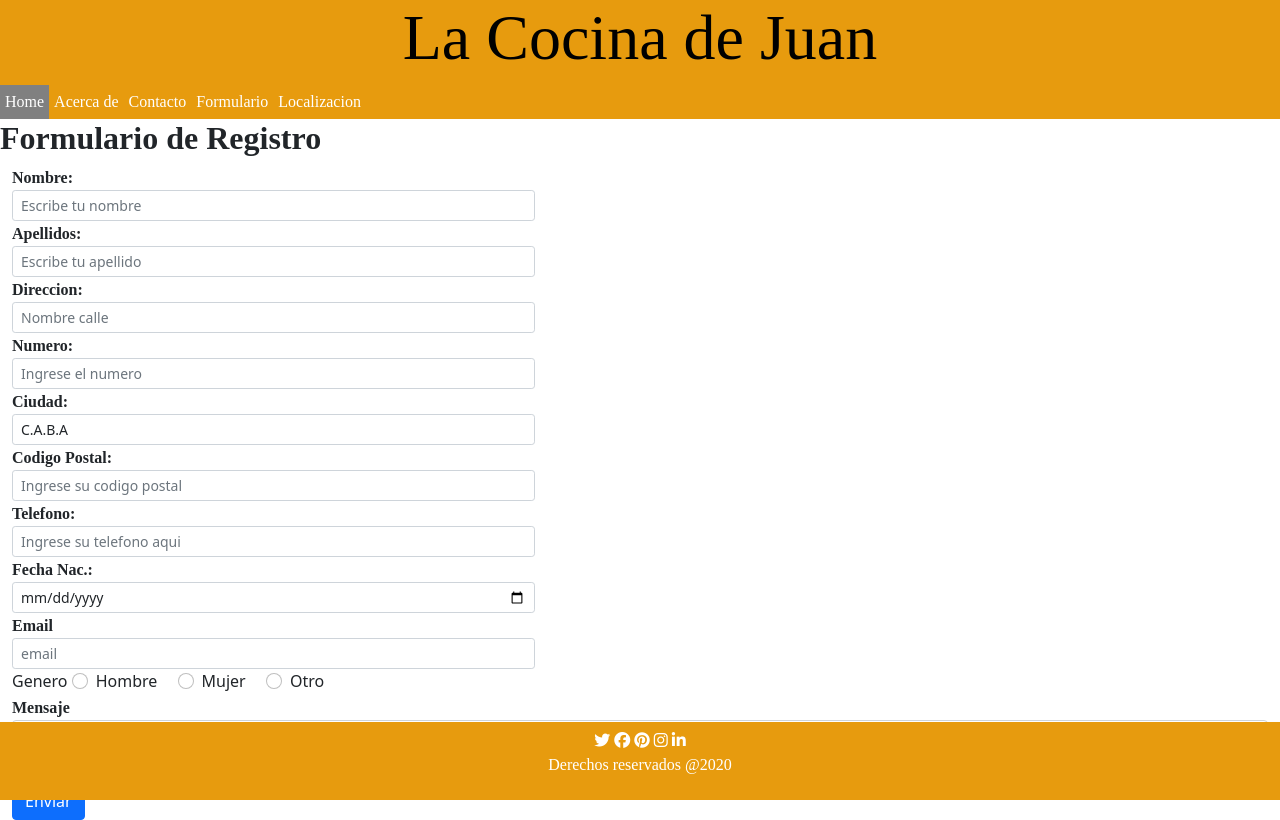
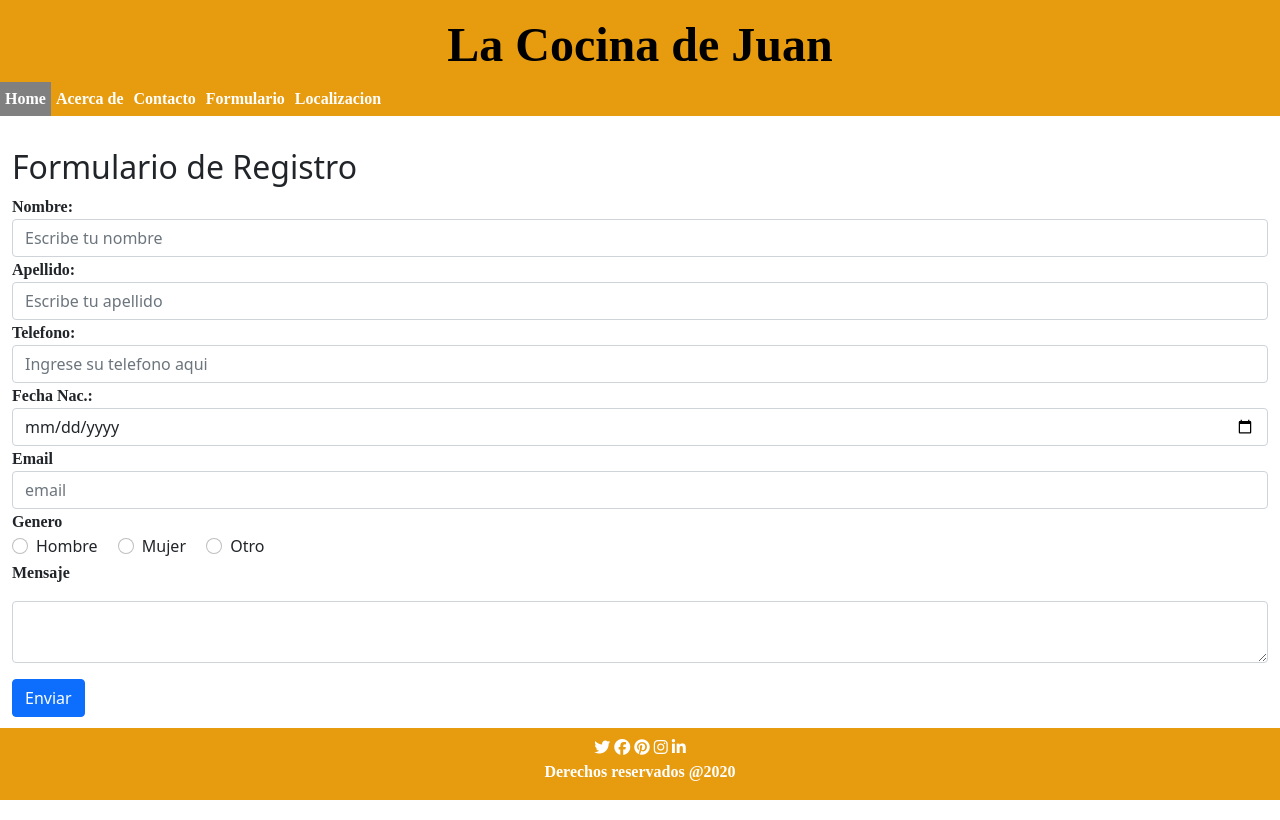
Before and after one commit to pgrl77/miWebpgrl, a plain HTML site: page form.html in a window 1280 px wide. Drawn offline with nearby package versions, Linux system fonts and the light colour scheme; a web font is replaced by a local one.

Commit message:
Actualizado

```diff
--- a/estilos/miestilo.css
+++ b/estilos/miestilo.css
@@ -1,25 +1,28 @@
-
-
-*{
+* {
   box-sizing: border-box;
 
 }
 
-body{
+body {
   margin: 0;
   padding: 0;
   flex-wrap: wrap;
 }
 
-header{
-    background-color:rgb(231, 155, 14);
-    color:black;
+header {
+  width: 100%;
+  background-color: rgb(231, 155, 14);
+  color: black;
   text-align: center;
+  margin: 0;
+  padding-top: 1rem;
 }
-h1{
-  font-size: 4rem;
-  margin-top: auto;
+
+h1 {
+  font-size: 3rem;
   font-family: 'Crimson Text', serif;
+  font-weight: bold;
+
 }
 
 ul.topnav {
@@ -27,74 +30,129 @@ h1{
   margin: 0;
   list-style-type: none;
   overflow: hidden;
-    background-color:rgb(231, 155, 14);
+  background-color: rgb(231, 155, 14);
 }
 
-  ul.topnav li {float: left;}
+ul.topnav li {
+  float: left;
+}
 
 ul.topnav li a {
+  width: 100%;
   display: block;
   color: white;
   text-align: center;
-    padding: 5px 5px ;
+  padding: 5px 5px;
   text-decoration: none;
   font-size: 1rem;
   font-family: 'Crimson Text', serif;
+  font-weight: bold;
 
 }
 
-  ul.topnav li a:hover:not(.active) {background-color:grey;
+ul.topnav li a:hover:not(.active) {
+  background-color: grey;
 }
 
-  ul.topnav li a.active {background-color:grey}
+ul.topnav li a.active {
+  background-color: grey
+}
 
-  ul.topnav li.right {float: right;}
+ul.topnav li.right {
+  float: right;
+}
 
 @media screen and (max-width: 600px) {
+
   ul.topnav li.right,
-    ul.topnav li {float: none;}
+  ul.topnav li {
+    float: none;
+  }
 }
 
-footer{
+footer {
   width: 100%;
-    background-color:rgb(231, 155, 14);
+  margin:auto;
+  padding-top: 0.5rem;
+  padding-bottom: 0;
+  background-color: rgb(231, 155, 14);
   color: white;
   text-align: center;
-    position: fixed;
+  position:fixed;
   left: 0;
   bottom: 0;
-    padding: 7px;
-    margin:auto;
   font-family: 'Crimson Text', serif;
+  font-weight: bold;
+
+
+}
+
+.carousel-inner img {
+  width: 600px;
+  color: #000;
+}
+
+.carousel-caption h4,
+.carousel-item {
+  color: black;
+  text-align: center;
+  font-family: 'Crimson Text', serif;
+  font-weight: bold;
+  padding-top: 1%;
 }
 
 
-
-.carousel-inner img {
-    width:600px;
-   margin: auto;
-   color: #000;
-
-
-  }
-  .carousel-caption,.carousel-item{
-      color:black;
-      text-align: center;
-      font-family: 'Crimson Text', serif;
+iframe {
+  display: block;
+  margin-left: 20%;
+  margin-top: 5%;
 
 }
 
-
-iframe{
-    display: block;
-    margin-left: 20%;
-    margin-top: 10%;
+.control-label {
+  font-family: 'Crimson Text', serif;
+  font-weight: bold;
 
 }
 
+.formulario{
+  padding-bottom: 2rem;
+  padding-top: 2rem;
 
-.control-label,h2{
+}
 
+.desc {
+  padding: 15px;
+  text-align: center;
+}
+.column {
+  float: left;
+  width: 50%;
+  padding: 20px;
+  }
+
+.subtitulo{
+font-family: 'Crimson Text', serif;
+text-align: center;
+
+}
+
+.titulo {
   font-family: 'Crimson Text', serif;
   font-weight: bold;
+  text-align: center ;
+  padding: 20px;
 }
+
+@media screen and (max-width: 600px) {
+  .column {
+    width: 100%;
+  }
+}
+@media screen and (max-width: 600px) {
+  .center{
+    width: 100%;
+    float: left;
+
+  }
+}
--- a/form.html
+++ b/form.html
@@ -17,10 +17,12 @@
   <title>Registro</title>
 </head>
 
-<body >
+<body>
+
    <header>
 
     <h1> La Cocina de Juan </h1>
+
     <nav>
        <ul class="topnav">
         <li><a class="active" href="index.html">Home</a></li>
@@ -33,95 +35,80 @@
     </nav>
 
   </header>
-  <h2>Formulario de Registro</h2>
 
-  <div class="container-fluid">
 
-    <form action="#" target="" method="get" name="formDatosPersonales">
+  <div class="container-fluid mb-5 formulario" >
+
+    <h2>Formulario de Registro</h2>
+    <form action="#" >
       <div class="form-group">
-        <label class="control-label col-sm-1" for="nombre">Nombre: </label>
-        <div class="col-sm-5">
-          <input class="form-control form-control-sm" type="text" name="nombre" id="nombres" placeholder="Escribe tu nombre" />
+        <label class="control-label col-xs-1" for="nombre">Nombre: </label>
+        <div class="col-xs-3">
+          <input class="form-control form-control-xs" type="text" name="nombre" id="nombres" placeholder="Escribe tu nombre" />
         </div>
       </div>
       <div class="form-group">
-        <label class="control-label col-sm-1" for="apellidos">Apellidos: </label>
-        <div class="col-sm-5">
-          <input class="form-control form-control-sm" type="text" name="apellidos" id="apellidos" placeholder="Escribe tu apellido" />
+        <label class="control-label col-xs-1" for="apellidos">Apellido: </label>
+        <div class="col-xs-3">
+          <input class="form-control form-control-xs" type="text" name="apellidos" id="apellidos" placeholder="Escribe tu apellido" />
         </div>
       </div>
-      <div class="form-group">
-        <label class="control-label col-sm-1" for="Direccion">Direccion: </label>
-        <div class="col-sm-5">
-          <input class="form-control form-control-sm" type="text" name="calle" id="calle" placeholder="Nombre calle" />
-        </div>
-      </div>
-      <div class="form-group">
-        <label class="control-label col-sm-1" for="numero">Numero: </label>
-        <div class="col-sm-5">
-          <input class="form-control form-control-sm" type="text" name="numero" id="numero" placeholder="Ingrese el numero" />
-        </div>
-      </div>
-      <div class="form-group">
-        <label class="control-label col-sm-1" for="ciudad">Ciudad: </label>
-        <div class="col-sm-5">
-          <input class="form-control form-control-sm" type="text" name="ciudad" id="ciudad" value="C.A.B.A" />
-        </div>
-      </div>
-      <div class="form-group">
-      <label class="control-label col-sm-1" for="codigo"> Codigo Postal: </label>
-      <div class="col-sm-5">
-        <input class="form-control form-control-sm" type="text" name="codigo postal" id="codigo postal"
-          placeholder="Ingrese su codigo postal" />
-      </div>
-  </div>
+
   <div class="form-group">
-    <label class="control-label col-sm-1" for="telefono"> Telefono: </label>
-    <div class="col-sm-5">
-      <input class="form-control form-control-sm" type="text" name="telefono" id="telefono" placeholder="Ingrese su telefono aqui" />
+    <label class="control-label col-xs-1" for="telefono"> Telefono: </label>
+    <div class="col-xs-3">
+      <input class="form-control form-control-xs" type="text" name="telefono" id="telefono" placeholder="Ingrese su telefono aqui" />
     </div>
   </div>
   <div class="form-group">
-    <label class="control-label col-sm-1" for="f.nac"> Fecha Nac.: </label>
-    <div class="col-sm-5">
-      <input class="form-control form-control-sm" type="date" name="fecha nac" id="fecha nac" placeholder="Fecha Nac:">
+    <label class="control-label col-xs-1" for="f.nac"> Fecha Nac.: </label>
+    <div class="col-xs-3">
+      <input class="form-control form-control-xs" type="date" name="fecha nac" id="fecha nac" placeholder="Fecha Nac:">
     </div>
   </div>
   <div class="form-group">
-    <label class="control-label col-sm-1" for="email">Email</label>
-    <div class="col-sm-5">
-      <input class="form-control form-control-sm" type="email" name="email" id="email" placeholder="email" required />
+    <label class="control-label col-xs-1" for="email">Email</label>
+    <div class="col-xs-3">
+      <input class="form-control form-control-xs" type="email" name="email" id="email" placeholder="email" required />
     </div>
   </div>
+   <div class="form-group">
+     <label for="Genero" class="control-label col-xs-2">Genero</label>
+     <div>
+  <div class="form-check form-check-inline">
 
-  <div class="form-group">
-    <label for="inlineRadio1">Genero</label>
-    <div class="form-check form-check-inline">
-   <input class="form-check-input" type="radio" name="genero" id="Hombre" value="Hombre">
-      <label class="form-check-label" for="inlineRadio1">Hombre</label>
-    </div>
-    <div class="form-check form-check-inline">
-      <input class="form-check-input" type="radio" name="genero" id="Mujer" value="Mujer">
-      <label class="form-check-label" for="inlineRadio2">Mujer</label>
-    </div>
-    <div class="form-check form-check-inline">
-      <input class="form-check-input" type="radio" name="genero" id="Otro" value="Otro">
-      <label class="form-check-label" for="inlineRadio3">Otro</label>
+    <input class="form-check-input" type="radio" name="inlineRadioOptions" id="inlineRadio1" value="hombre">
+    <label class="form-check-label" for="inlineRadio1">Hombre</label>
+  </div>
+  <div class="form-check form-check-inline">
+    <input class="form-check-input" type="radio" name="inlineRadioOptions" id="inlineRadio2" value="mujer">
+    <label class="form-check-label" for="inlineRadio2">Mujer</label>
+  </div>
+  <div class="form-check form-check-inline">
+    <input class="form-check-input" type="radio" name="inlineRadioOptions" id="inlineRadio3" value="otro">
+    <label class="form-check-label" for="inlineRadio3">Otro</label>
+  </div>
+</div>
+</div>
+  <div class="form-group mb-3">
+    <div>
+    <label class="control-label mb-3" for="mensaje">Mensaje</label>
+  </div>
+  <div>
+     <textarea class="form-control mb-3 " rows="2"></textarea>
     </div>
   </div>
-  <div class="form-group">
-    <label class="control-label col-sm-1" for="mensaje">Mensaje</label>
-     <textarea class="form-control" rows="2" name="mensaje"></textarea>
+  <div class="form-group mb-0">
+
+  <button type="submit" class="btn btn-primary">Enviar</button>
+
   </div>
-  <div class="form-group">
-    <div class="col-sm-1">
-  <button type="submit" class="btn btn-primary">Enviar</button>
+  </form>
 </div>
 
-  </form>
-</div>
-  <footer>
-<div class="container-fluid">
+<footer>
+  <div class="container-fluid mb-3">
+
     <i class="fab fa-twitter"></i>
     <i class="fab fa-facebook"></i>
     <i class="fab fa-pinterest"></i>
@@ -130,8 +117,8 @@
     <p>Derechos reservados @2020 </p>
 
   </div>
+  </footer>
 
-  </footer>
 </body>
 
 </html>
```
Also changed, not shown: about.html (+13 -13 lines), contacto.html (+7 -5 lines), form2.html (added, +33 -0 lines), index.html (+6 -9 lines), location.html (+12 -8 lines). Lines whose indentation alone changed are shown as unchanged.
